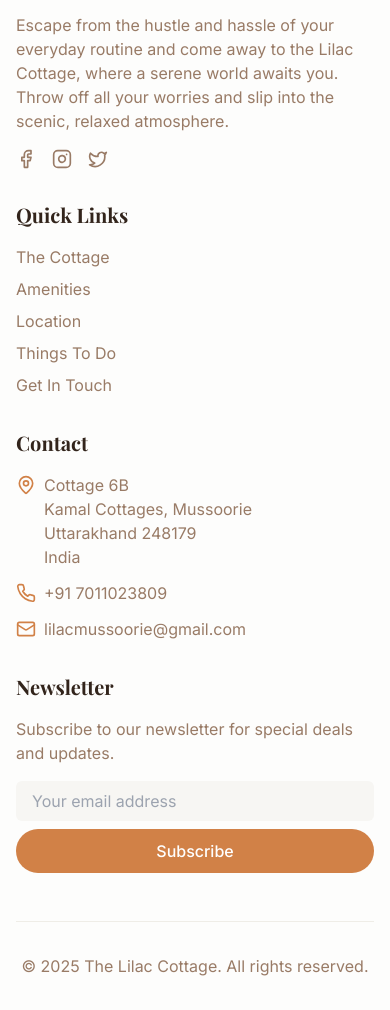
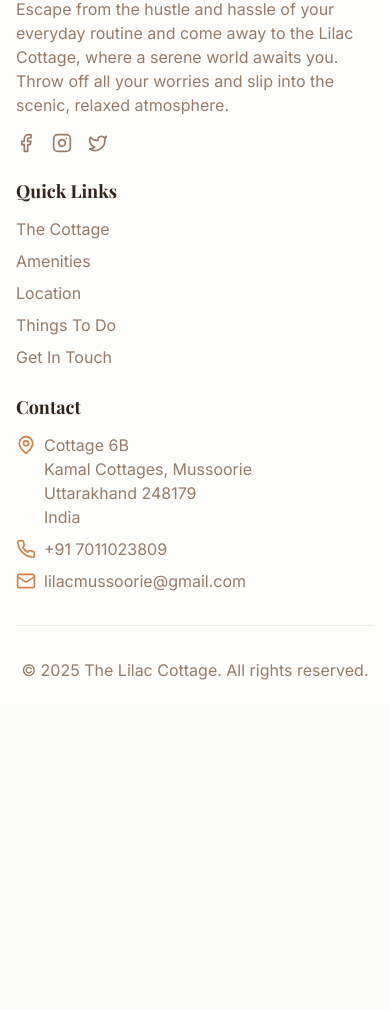
Before and after one commit to hmmmmmanshu/siteairbnb, a React (Vite) app: page /contact in a window 390 px wide. Shown: the part 3773-4783 px from the top of the page. After the commit the page ends 4479 px from the top, so only its background shows below. Built offline with nearby package versions, Linux system fonts and the light colour scheme.

Commit message:
Fix mobile navigation visibility and optimize footer for mobile

```diff
--- a/src/components/Footer.tsx
+++ b/src/components/Footer.tsx
@@ -8,9 +8,9 @@ export default function Footer() {
   const currentYear = new Date().getFullYear();
 
   return (
-    <footer className="bg-card text-card-foreground pt-16 pb-8 border-t">
-      <div className="container">
-        <div className="grid grid-cols-1 md:grid-cols-2 lg:grid-cols-4 gap-8 mb-12">
+    <footer className="bg-card text-card-foreground pt-12 pb-6 border-t">
+      <div className="container px-4">
+        <div className="grid grid-cols-1 md:grid-cols-2 lg:grid-cols-3 gap-6 md:gap-8 mb-8">
           <div className="animate-fade-in [animation-delay:100ms]">
             <div className="flex items-center space-x-3 mb-4">
               <div className="w-12 h-12 bg-purple-500 rounded-full flex items-center justify-center">
@@ -38,7 +38,7 @@ export default function Footer() {
           </div>
 
           <div className="animate-fade-in [animation-delay:200ms]">
-            <h4 className="text-xl font-bold mb-4">{t.footer.quickLinks}</h4>
+            <h4 className="text-lg md:text-xl font-bold mb-3 md:mb-4">{t.footer.quickLinks}</h4>
             <ul className="space-y-2">
               {[
                 { name: "The Cottage", path: "/" },
@@ -60,8 +60,8 @@ export default function Footer() {
           </div>
 
           <div className="animate-fade-in [animation-delay:300ms]">
-            <h4 className="text-xl font-bold mb-4">{t.footer.contact}</h4>
-            <ul className="space-y-3">
+            <h4 className="text-lg md:text-xl font-bold mb-3 md:mb-4">{t.footer.contact}</h4>
+            <ul className="space-y-2 md:space-y-3">
               <li className="flex items-start">
                 <MapPin className="w-5 h-5 mr-2 mt-0.5 text-primary" />
                 <span className="text-muted-foreground">
@@ -82,26 +82,6 @@ export default function Footer() {
             </ul>
           </div>
 
-          <div className="animate-fade-in [animation-delay:400ms]">
-            <h4 className="text-xl font-bold mb-4">{t.footer.newsletter}</h4>
-            <p className="text-muted-foreground mb-4">
-              {t.footer.newsletterDesc}
-            </p>
-            <form className="flex flex-col space-y-2">
-              <input
-                type="email"
-                placeholder={t.footer.yourEmail}
-                className="rounded-md px-4 py-2 bg-muted text-foreground"
-                required
-              />
-              <button
-                type="submit"
-                className="btn-primary mt-2"
-              >
-                {t.footer.subscribe}
-              </button>
-            </form>
-          </div>
         </div>
 
         <div className="border-t border-border pt-8 mt-8 text-center text-muted-foreground">
--- a/src/components/Navbar.tsx
+++ b/src/components/Navbar.tsx
@@ -80,7 +80,7 @@ export default function Navbar() {
       </nav>
 
       {/* Mobile Menu */}
-      <div className={cn("fixed inset-0 z-40 bg-black/50 backdrop-blur-sm md:hidden transition-opacity duration-300 overflow-hidden", mobileMenuOpen ? "opacity-100" : "opacity-0 pointer-events-none")}>
+      <div className={cn("fixed inset-0 z-40 bg-black/50 backdrop-blur-sm md:hidden transition-opacity duration-300", mobileMenuOpen ? "opacity-100" : "opacity-0 pointer-events-none")}>
         <div className={cn("fixed inset-y-0 right-0 w-4/5 max-w-sm bg-white dark:bg-card shadow-2xl transition-transform duration-300 ease-in-out overflow-y-auto", mobileMenuOpen ? "translate-x-0" : "translate-x-full")}>
           <div className="flex flex-col h-full">
             {/* Header */}
@@ -96,12 +96,12 @@ export default function Navbar() {
 
             {/* Navigation Links */}
             <div className="flex-1 px-6 py-6">
-              <ul className="space-y-1">
+              <ul className="space-y-2">
                 {navLinks.map(link => (
                   <li key={link.name}>
                     <Link
                       to={link.path}
-                      className="flex items-center py-4 px-3 text-lg font-medium transition-colors hover:text-primary hover:bg-primary/5 rounded-lg"
+                      className="flex items-center py-4 px-4 text-lg font-semibold text-gray-900 dark:text-white transition-colors hover:text-primary hover:bg-primary/10 rounded-lg border border-transparent hover:border-primary/20"
                       onClick={() => setMobileMenuOpen(false)}
                     >
                       {link.name}
```
